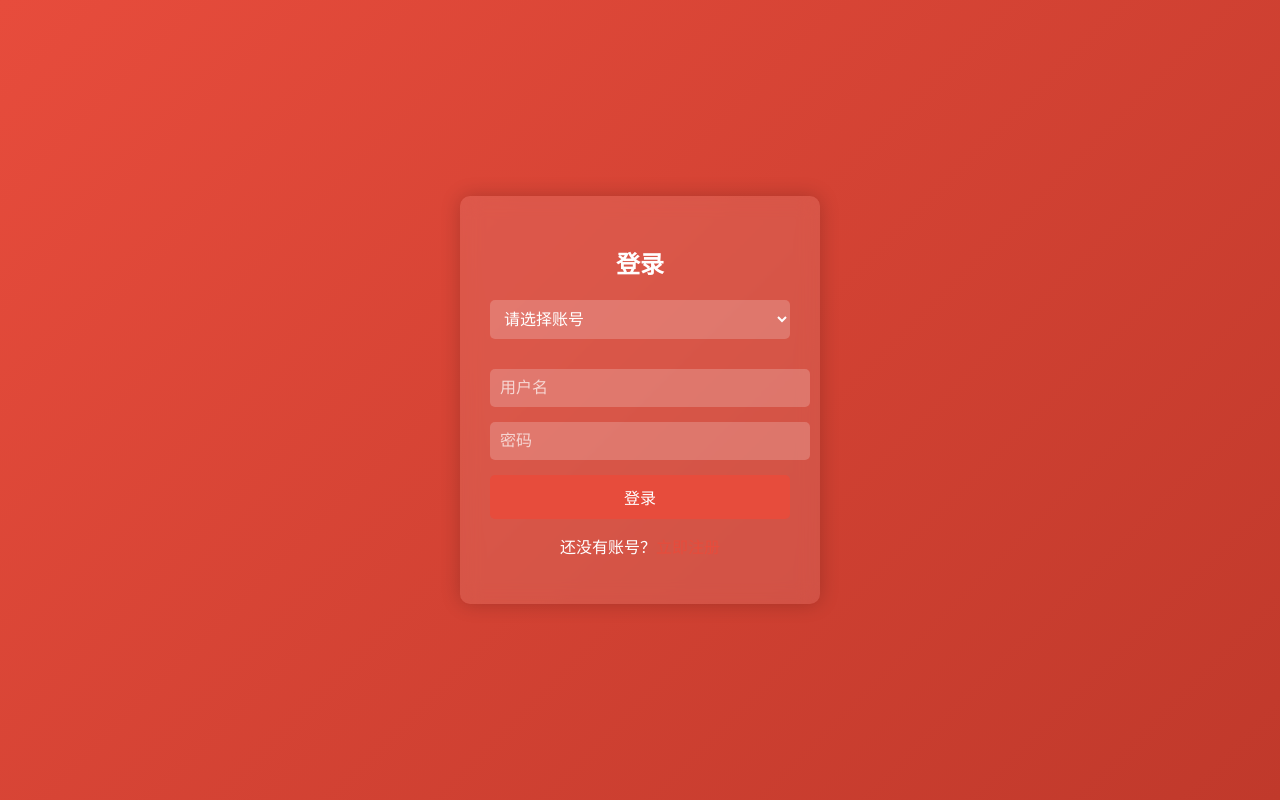
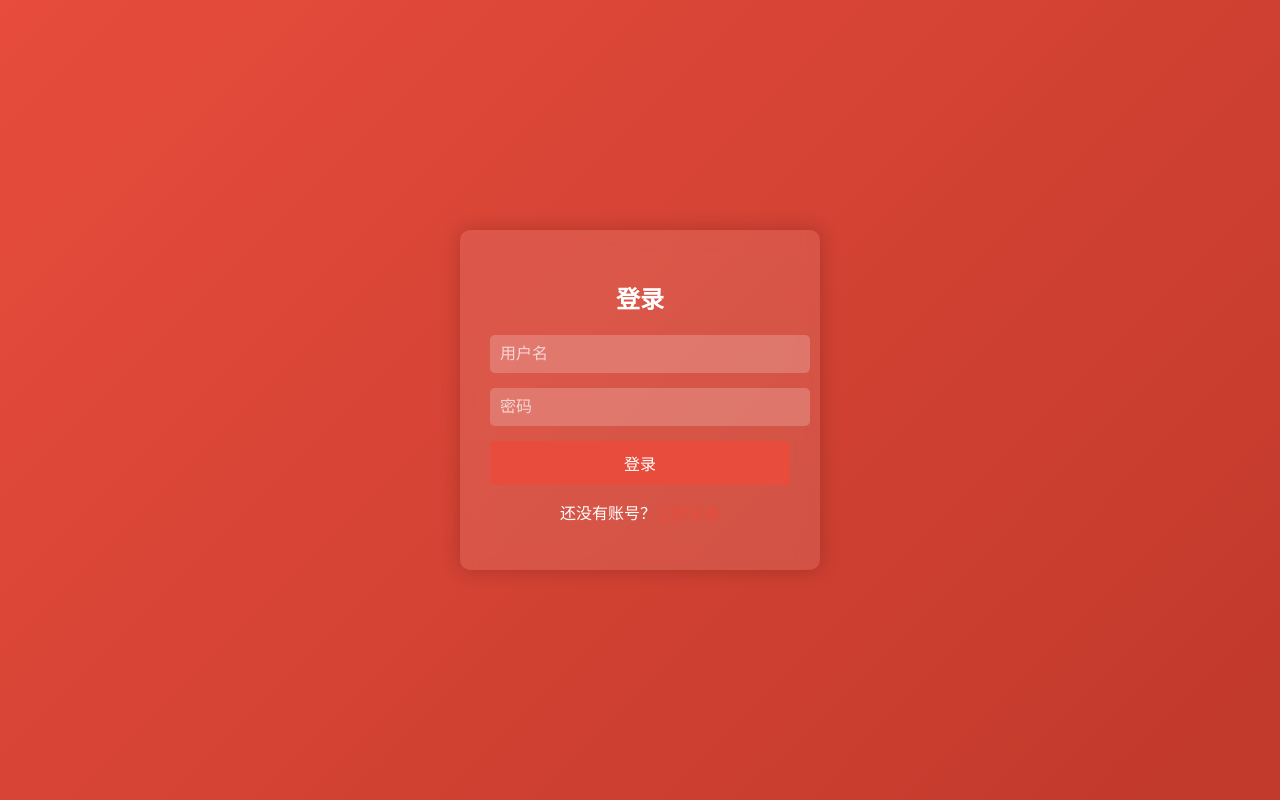
Before and after one commit to SQDT2/123, a plain HTML site: page login.html in a window 1280 px wide. Drawn offline with Linux system fonts and the light colour scheme.

Commit message:
Update login.html

```diff
--- a/login.html
+++ b/login.html
@@ -9,14 +9,6 @@
 <body>
     <div class="login-container">
         <h2>登录</h2>
-        <!-- 添加账号选择下拉框 -->
-        <div class="form-group">
-            <select id="userSelect" onchange="fillUserInfo()">
-                <option value="">请选择账号</option>
-                <option value="123">账号1 (123)</option>
-                <option value="fang">账号2 (fang)</option>
-            </select>
-        </div>
         <form id="loginForm" onsubmit="return login(event)">
             <div class="form-group">
                 <input type="text" id="username" required placeholder="用户名">
```
